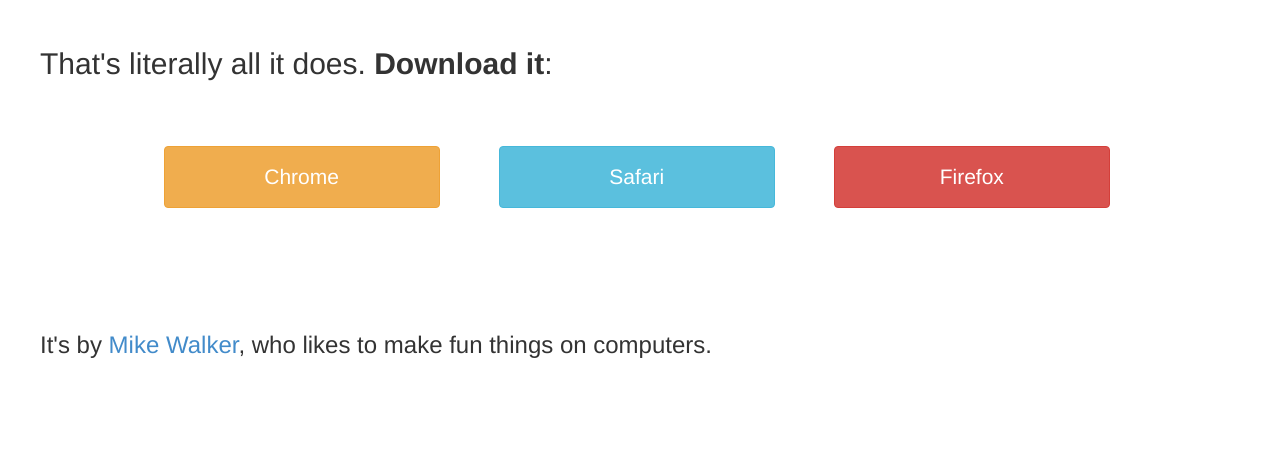
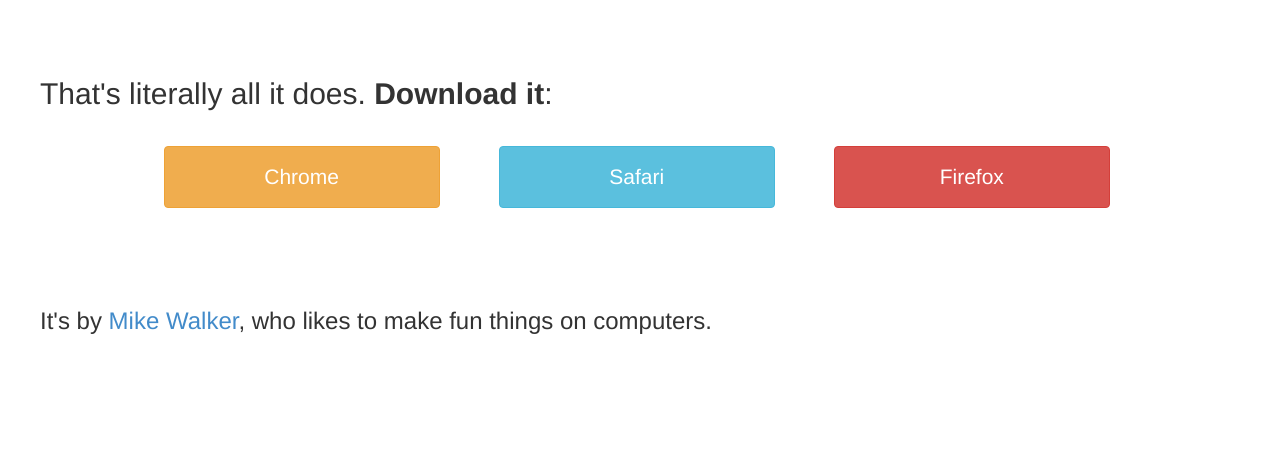
Before and after one commit to lazerwalker/literally, a plain HTML site: page index.html in a window 1280 px wide. Shown: the part 819-1281 px from the top of the page. After the commit the page ends 1257 px from the top, so only its background shows below. Drawn offline with Linux system fonts and the light colour scheme.

Commit message:
Standardize up vertical whitespace

```diff
--- a/sass/styles.scss
+++ b/sass/styles.scss
@@ -25,7 +25,7 @@
 #content {
   margin: auto;
   max-width: 1200px;
-  margin-top: 30px;
+  margin-top: 60px;
   margin-bottom: 100px;
 
   p {
@@ -55,12 +55,12 @@
 
 .description {
   clear: both;
-  margin-bottom: 2em;
+  margin-bottom: 1em;
 }
 
 .footer {
   font-size: $font-size-h3;
-  margin-top: 5em;
+  margin-top: 4em;
 }
 
 .buttons {
```
Also changed, not shown: stylesheets/styles.css.
